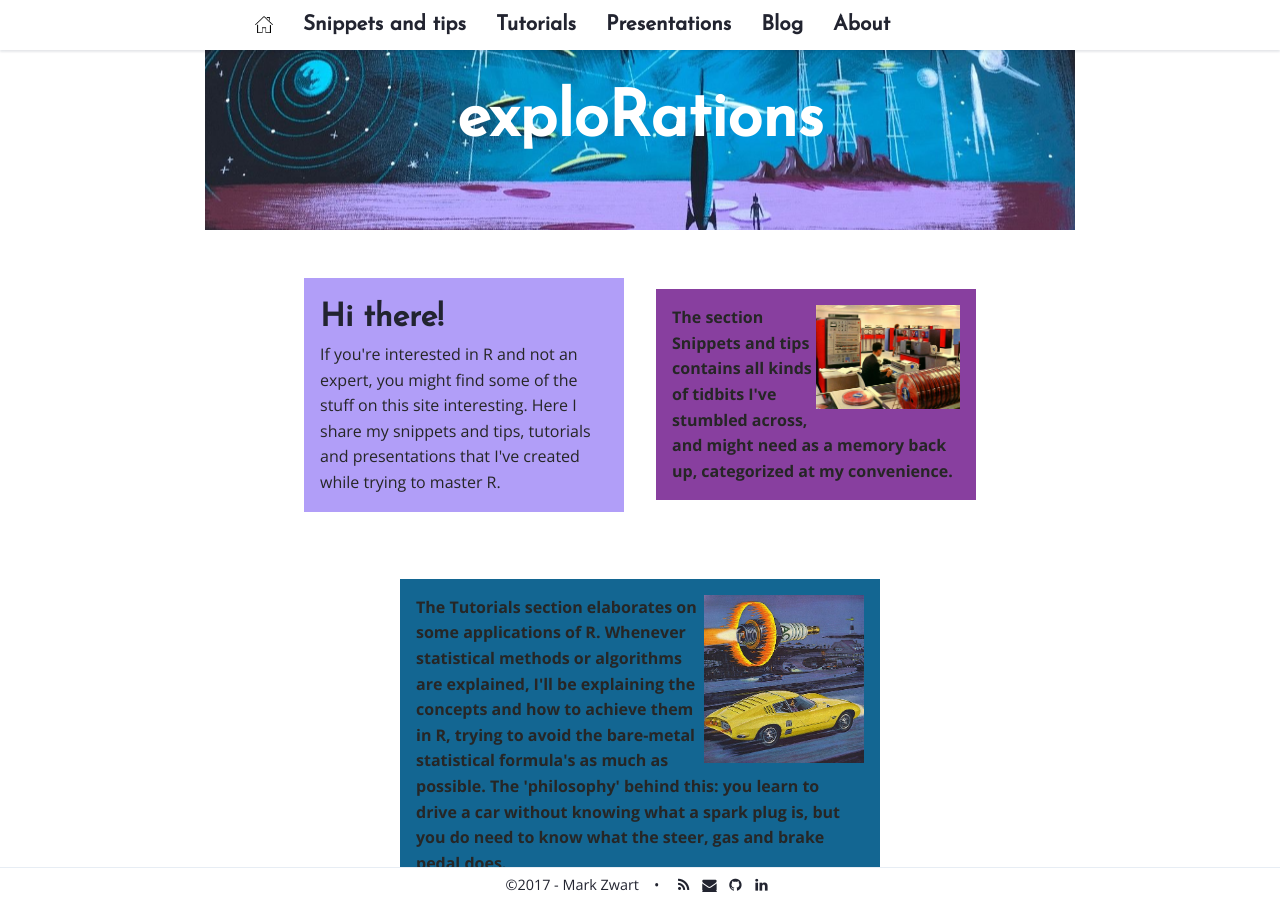
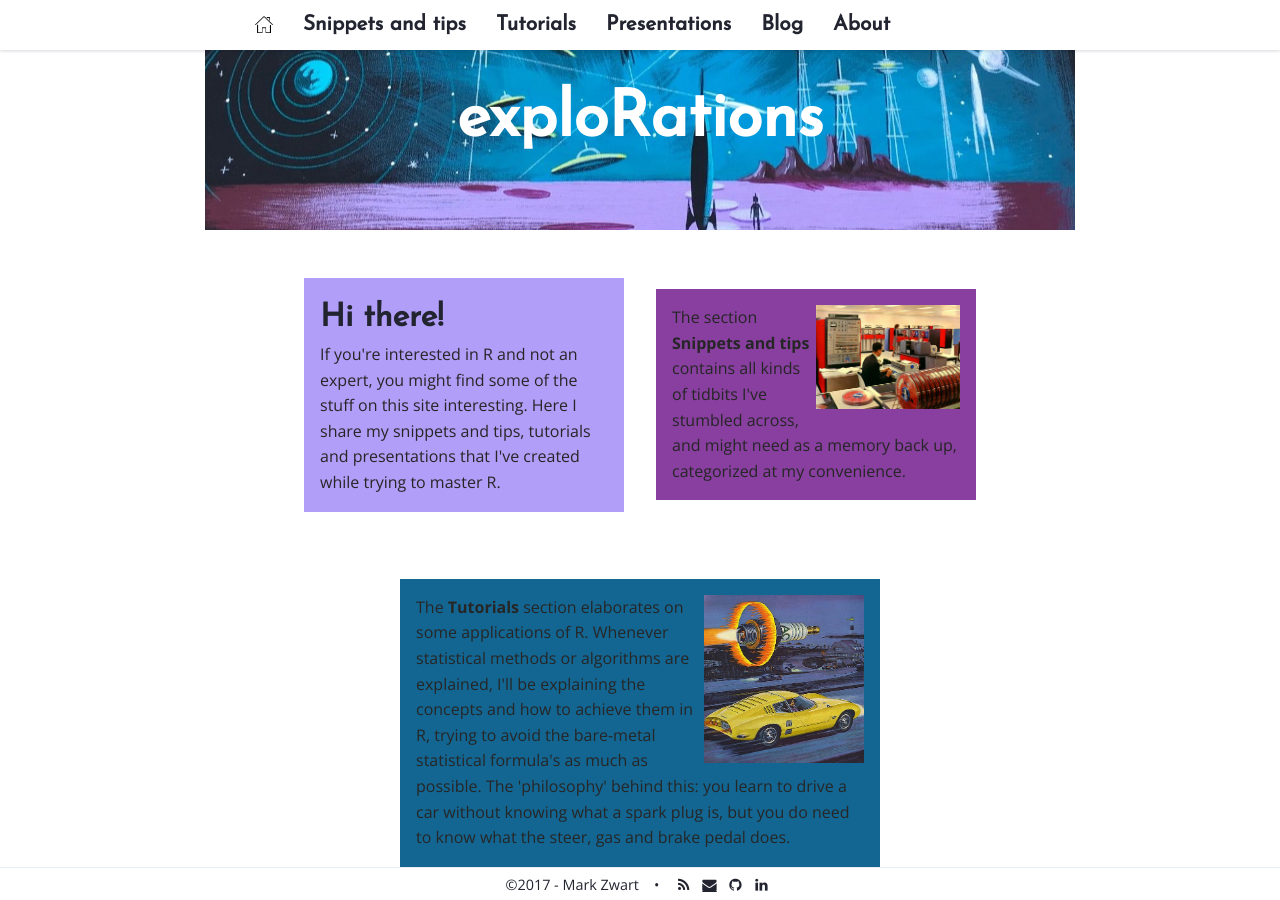
Before and after one commit to mark-me/mark-me.github.io, a Jekyll site: the page built from index.html, in a window 1280 px wide and 900 px high. Built offline with Jekyll 4.4.1, drawn with Linux system fonts in a browser that asks for light colours; nearby versions of some CDN libraries; comment, search, counter and statistics services are not loaded.

Commit message:
Update index.html

```diff
--- a/index.html
+++ b/index.html
@@ -14,6 +14,7 @@ layout: default
 
 		    main { padding: 1rem;}
 		    main section { padding: 1rem; }
+		main section { font-weight: normal; }
 
 		    a {  }
 
```
